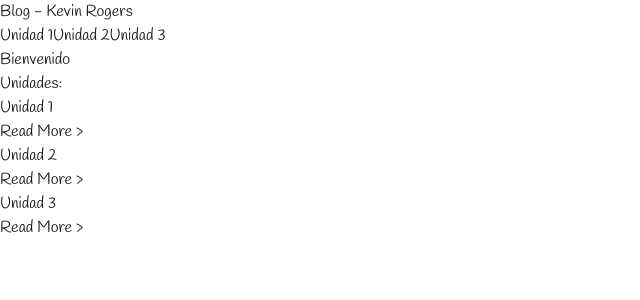
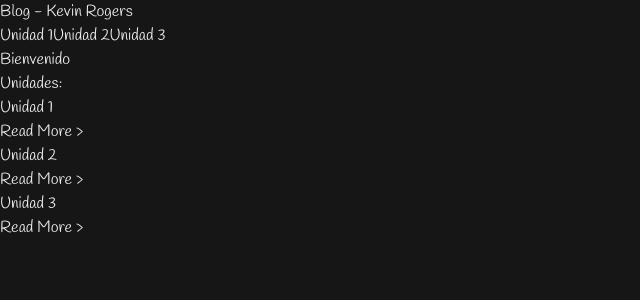
Before and after one commit to KORC-hub/portafolio_io, a Next.js app: page / in a window 1280 px wide. Shown: the top 300 px of the page, without its empty margins (0-640 px from the left). Built offline with nearby package versions, Linux system fonts and the light colour scheme.

Commit message:
update globals.css

```diff
--- a/src/app/globals.css
+++ b/src/app/globals.css
@@ -3,8 +3,8 @@
 @tailwind utilities;
 
 :root {
-    --background: #ffffff;
-    --foreground: #171717;
+    --background: #161616;
+    --foreground: #ededed;
 }
 
 @media (prefers-color-scheme: dark) {
```
